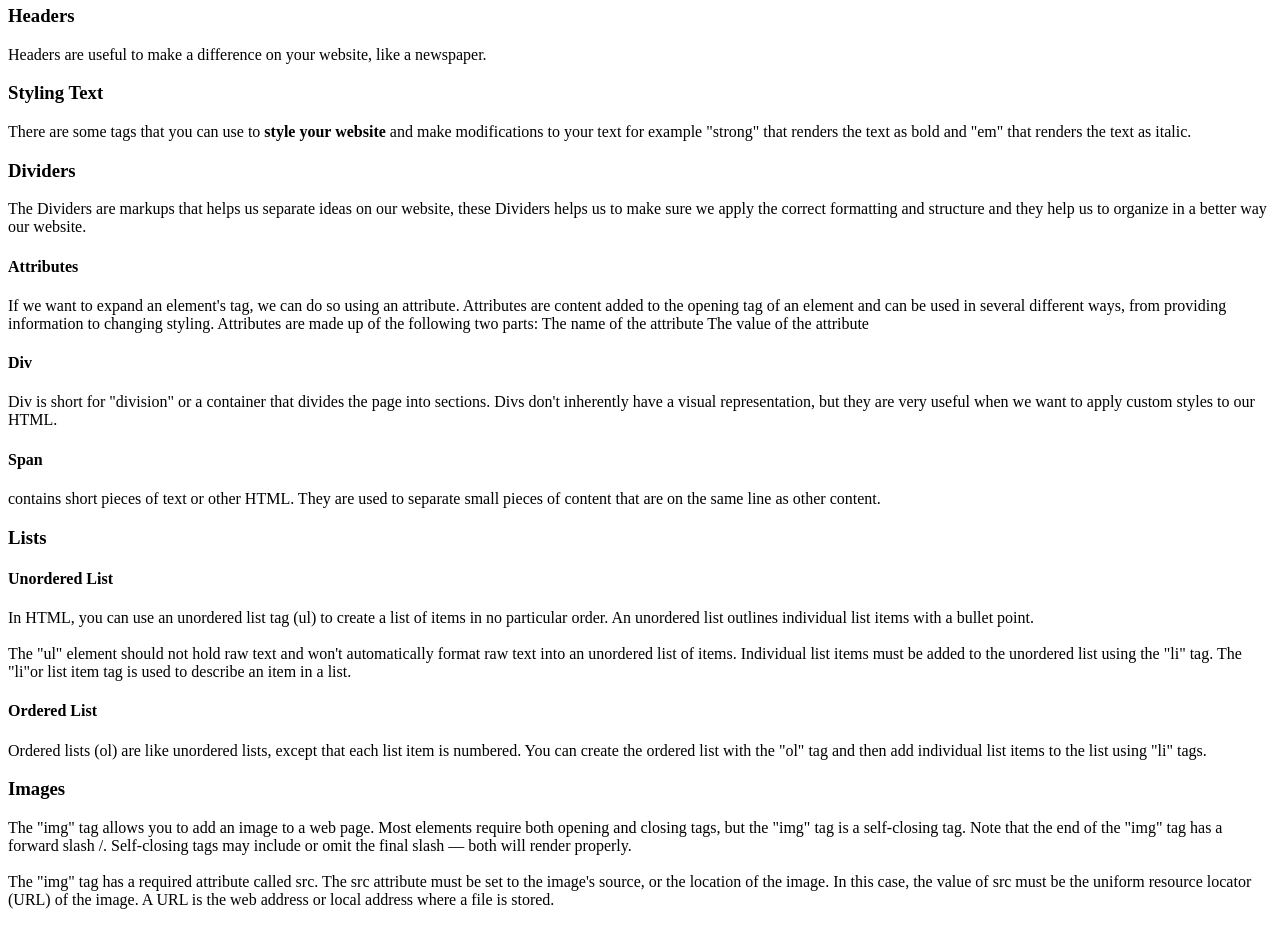
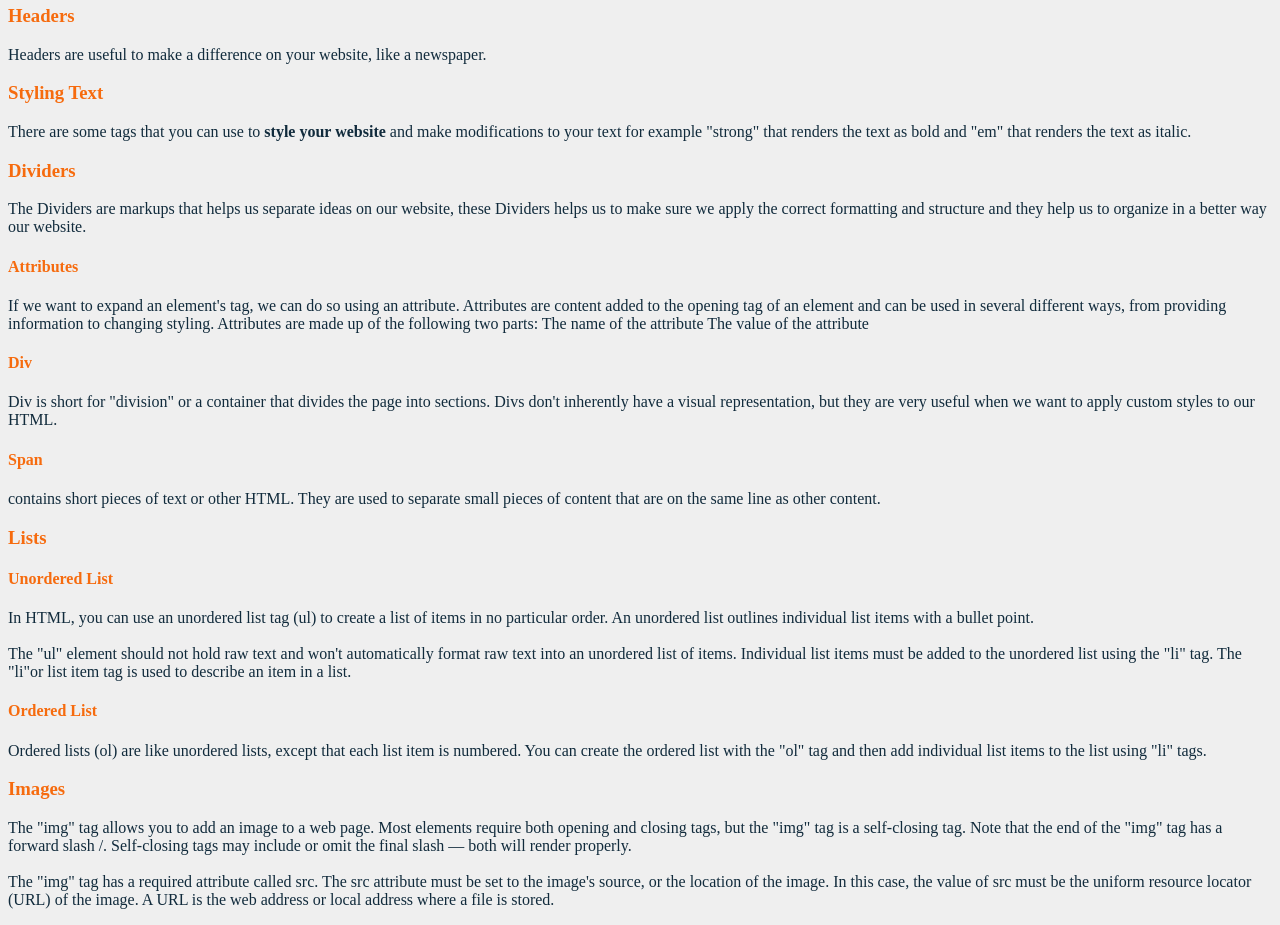
Before and after one commit to oswaldo32s/MLCA, a plain HTML site: page Full stack Developer/Learning Website/index.html in a window 1280 px wide. Shown: the part 122-1047 px from the top of the page. Drawn offline with Linux system fonts and the light colour scheme.

Commit message:
Add color to learning website

```diff
--- a/Full stack Developer/Learning Website/index.html
+++ b/Full stack Developer/Learning Website/index.html
@@ -5,23 +5,23 @@
     <link href="style.css" type="text/css" rel="stylesheet">
 </head>
 <body>
-    <h1>Web Developer Learning</h1>
-    <h2>HTML Elements</h2>
-    <h3>Headers</h3>
+    <h1 class="header">Web Developer Learning</h1>
+    <h2 class="header">HTML Elements</h2>
+    <h3 class="header">Headers</h3>
     <p>Headers are useful to make a difference on your website, like a newspaper.</p>
-    <h3>Styling Text</h3>
+    <h3 class="header">Styling Text</h3>
     <p>
         There are some tags that you can use to <strong>style your website</strong> and make modifications
         to your text for example "strong" that renders the text as bold and "em" that
         renders the text as italic.
     </p>
-    <h3>Dividers</h3>
+    <h3 class="header">Dividers</h3>
     <p>
         The Dividers are markups that helps us separate ideas on our website, these
         Dividers helps us to make sure we apply the correct formatting and structure
         and they help us to organize in a better way our website.
     </p>
-    <h4>Attributes</h4>
+    <h4 class="header">Attributes</h4>
     <p>
         If we want to expand an element's tag, we can do so using an attribute.
         Attributes are content added to the opening tag of an element and can be
@@ -30,19 +30,19 @@
         The name of the attribute
         The value of the attribute
     </p>
-    <h4>Div</h4>
+    <h4 class="header">Div</h4>
     <p>
         Div is short for "division" or a container that divides the page into sections.
         Divs don't inherently have a visual representation, but they are very useful
         when we want to apply custom styles to our HTML.
     </p>
-    <h4>Span</h4>
+    <h4 class="header">Span</h4>
     <p>
         contains short pieces of text or other HTML. They are used to separate small
         pieces of content that are on the same line as other content.
     </p>
-    <h3>Lists</h3>
-    <h4>Unordered List</h4>
+    <h3 class="header">Lists</h3>
+    <h4 class="header">Unordered List</h4>
     <p>
         In HTML, you can use an unordered list tag (ul) to create a list of items in no
         particular order. An unordered list outlines individual list items with a bullet
@@ -51,13 +51,13 @@
         into an unordered list of items. Individual list items must be added to the unordered list using the "li" tag.
         The "li"or list item tag is used to describe an item in a list.
     </p>
-    <h4>Ordered List</h4>
+    <h4 class="header">Ordered List</h4>
     <p>
         Ordered lists (ol) are like unordered lists, except that each list item
         is numbered. You can create the ordered list with the "ol" tag and then
         add individual list items to the list using "li" tags.
     </p>
-    <h3>Images</h3>
+    <h3 class="header">Images</h3>
     <p>
         The "img" tag allows you to add an image to a web page. Most elements require both
         opening and closing tags, but the "img" tag is a self-closing tag. Note that the
@@ -68,7 +68,7 @@
         src must be the uniform resource locator (URL) of the image. A URL is the web
         address or local address where a file is stored.
     </p>
-    <h3>Videos</h3>
+    <h3 class="header">Videos</h3>
     <p>
         the video element requires a src attribute with a link to the video source.
         Unlike the "img" element however, the "video" element requires an opening and
@@ -79,13 +79,13 @@
         size of the video displayed in the browser. The controls attribute instructs
         the browser to include basic video controls such as pausing and playing.
     </p>
-    <h3>Links</h3>
+    <h3 class="header">Links</h3>
     <p>You can add links to a web page by adding an <em>anchor</em> element (a) and include
     the text of the link in between the opening and closing tags. The anchor element
     needs to have an href attribute to work, this is where you add the link or URL. You can
     add an additional attribute (target="_blank") to make sure the hyperlink opens in a
     different tab.</p>
-    <h3>Tables</h3>
+    <h3 class="header">Tables</h3>
     <table>
         <thead>
             <tr>
@@ -120,9 +120,9 @@
             </tr>
         </tbody>
     </table>
-    <h2>HTML Semantics</h2>
-    <h2>CSS</h2>
-    <h2>JavaScript</h2>
+    <h2 class="header">HTML Semantics</h2>
+    <h2 class="header">CSS</h2>
+    <h2 class="header">JavaScript</h2>
 </body>
 
 </html>
--- a/Full stack Developer/Learning Website/style.css
+++ b/Full stack Developer/Learning Website/style.css
@@ -3,3 +3,15 @@ table, td, tr {
     font-family: 'Lucida Sans', 'Lucida Sans Regular', 'Lucida Grande', 'Lucida Sans Unicode', Geneva, Verdana, sans-serif;
     text-align: center;
 }
+
+body {
+    background-color: #EFEFEF;
+}
+
+.header {
+    color: #F66B0E;
+}
+
+p {
+    color: #112B3C;
+}
```
